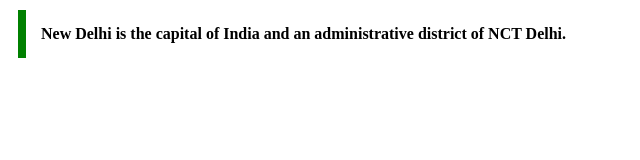
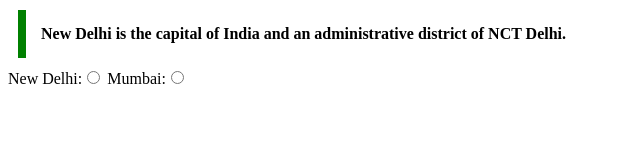
Before and after one commit to acciojob/trivia-JYOTIAP, a website: page main.html in a window 1280 px wide. Shown: the whole page, without its empty margins (0-640 px from the left). Drawn offline with Linux system fonts and the light colour scheme.

Commit message:
created a submission

```diff
--- a/main.html
+++ b/main.html
@@ -10,7 +10,9 @@
 <body>
 	<!-- the entire body must be written by student -->
 	<blockquote cite=" https://en.wikipedia.org/wiki/New_Delhi">New Delhi  is the capital of India and an administrative district of NCT Delhi. </blockquote>
-    <script type="text/javascript" src="./script.js">
+   New Delhi:<input type="radio">
+	Mumbai:<input type="radio">
+	<script type="text/javascript" src="./script.js">
 </script>
 
 </body>
```
